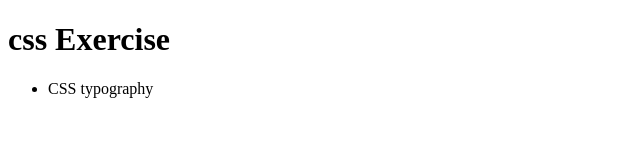
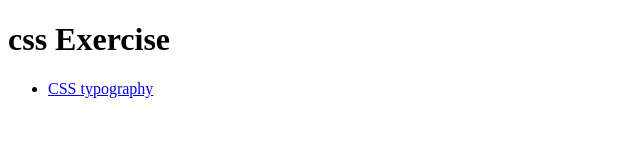
Before and after one commit to Domenica81/css-exercises, a plain HTML site: page index.html in a window 1280 px wide. Shown: the whole page, without its empty margins (0-640 px from the left). Drawn offline with Linux system fonts and the light colour scheme.

Commit message:
Fixed link

```diff
--- a/index.html
+++ b/index.html
@@ -9,7 +9,7 @@
 <body>
     <h1>css Exercise</h1>
     <ul>
-        <li><a href="css-typography"></a>CSS typography</a></li>
+        <li><a href="css-typography">CSS typography</a></li>
     </ul>
 
 </body>
```
